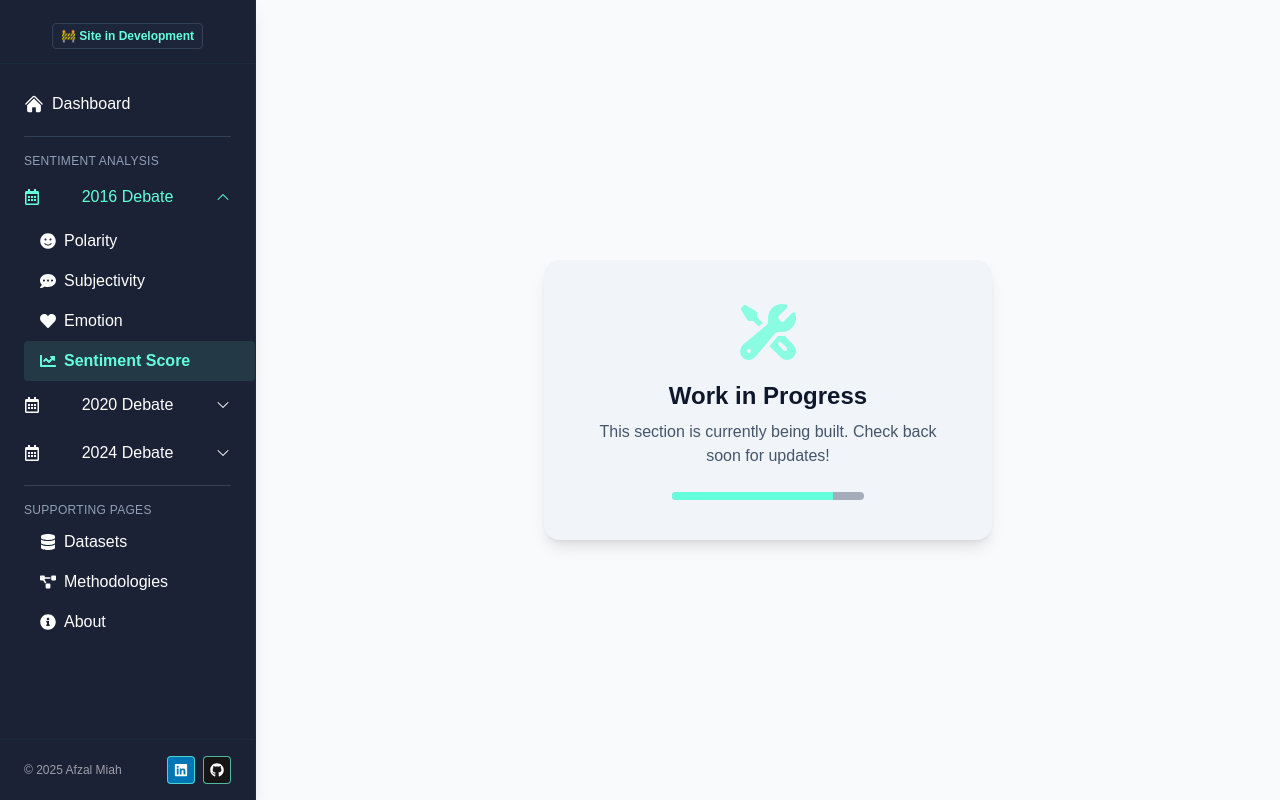
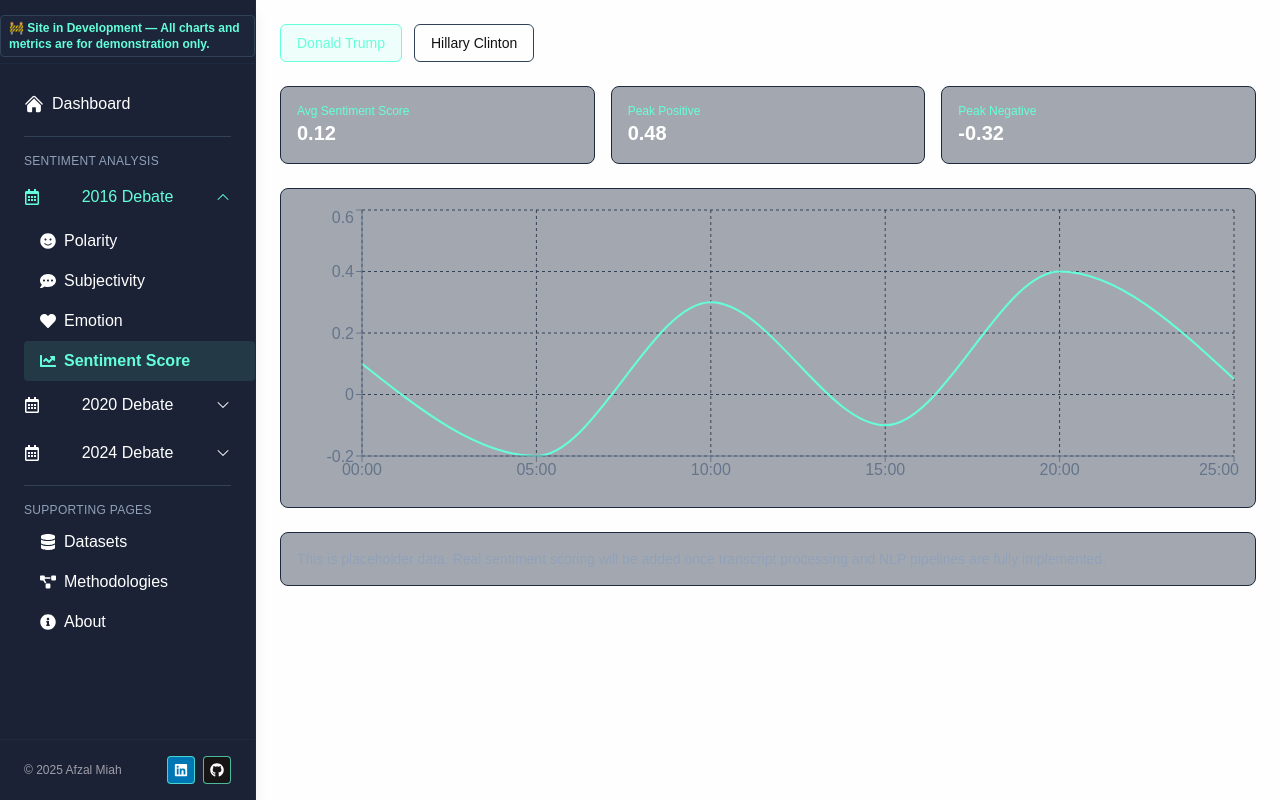
Before and after one commit to affyzal/sentiment-app, a Next.js app: page /2016/sentiment-score in a window 1280 px wide. Built offline with nearby package versions, Linux system fonts and the light colour scheme.

Commit message:
Enhance sentiment analysis dashboard with charts, loading states, and candidate selection; update UI components for consistency across pages

```diff
--- a/src/app/2016/sentiment-score/page.tsx
+++ b/src/app/2016/sentiment-score/page.tsx
@@ -1,39 +1,136 @@
 "use client";
 
+import {
+  LineChart,
+  Line,
+  XAxis,
+  YAxis,
+  Tooltip,
+  CartesianGrid,
+  ResponsiveContainer,
+} from "recharts";
+import { useState, useEffect } from "react";
 import { motion } from "framer-motion";
-import { WrenchScrewdriverIcon } from "@heroicons/react/24/solid";
+import Skeleton from "@/components/Skeleton";
 
-export default function WorkInProgress() {
+const mockData = [
+  { time: "00:00", score: 0.1 },
+  { time: "05:00", score: -0.2 },
+  { time: "10:00", score: 0.3 },
+  { time: "15:00", score: -0.1 },
+  { time: "20:00", score: 0.4 },
+  { time: "25:00", score: 0.05 },
+];
+
+const candidates = ["Donald Trump", "Hillary Clinton"];
+
+export default function SentimentScore2016() {
+  const [selectedCandidate, setSelectedCandidate] = useState("Donald Trump");
+  const [loading, setLoading] = useState(true);
+
+  useEffect(() => {
+    const t = setTimeout(() => setLoading(false), 800);
+    return () => clearTimeout(t);
+  }, []);
+
   return (
-    <div className="min-h-screen flex flex-col items-center justify-center bg-slate-50 dark:bg-slate-900 text-slate-900 dark:text-slate-100 px-6 py-10">
-      <motion.div
-        initial={{ opacity: 0, scale: 0.9 }}
-        animate={{ opacity: 1, scale: 1 }}
-        transition={{ type: "spring", stiffness: 100, damping: 12 }}
-        className="flex flex-col items-center justify-center bg-slate-100 dark:bg-slate-800 rounded-2xl shadow-lg p-10 max-w-md text-center"
-      >
-        <WrenchScrewdriverIcon className="w-16 h-16 text-[#64ffda] mb-4 animate-pulse" />
-        <h1 className="text-2xl font-bold mb-2">Work in Progress</h1>
-        <p className="text-slate-600 dark:text-slate-400 mb-6">
-          This section is currently being built. Check back soon for updates!
+    <div className="p-6 relative">
+
+      {/* Candidate Toggle */}
+      <div className="flex gap-3 mb-6">
+        { loading ? (
+          <>
+            <Skeleton width="100px" height="36px" className="rounded-md" />
+            <Skeleton width="100px" height="36px" className="rounded-md" />
+          </>
+        ) : (
+          candidates.map((c) => (
+            <button
+              key={c}
+              onClick={() => setSelectedCandidate(c)}
+              className={`px-4 py-2 rounded-md text-sm transition border
+                ${
+                  selectedCandidate === c
+                    ? "border-[#64ffda] bg-[#64ffda]/10 text-[#64ffda]"
+                    : "border-slate-700 hover:border-[#64ffda] hover:text-[#64ffda]"
+                }`}
+            >
+              {c}
+            </button>
+          ))
+        )}
+      </div>
+
+      {/* Cards */}
+      <div className="grid grid-cols-1 md:grid-cols-3 gap-4 mb-6">
+        {loading ? (
+          <>
+            <Skeleton height="76px" />
+            <Skeleton height="76px" />
+            <Skeleton height="76px" />
+          </>
+        ) : (
+          <>
+            <div className="p-4 rounded-lg border border-slate-800 bg-slate-800/40 ">
+              <p className="text-xs text-[#64ffda]">Avg Sentiment Score</p>
+              <p className="text-xl font-bold text-white">
+                {selectedCandidate === "Donald Trump" ? "0.12" : "0.25"}
+              </p>
+            </div>
+
+            <div className="p-4 bg-slate-800/40 rounded-lg border border-slate-800">
+              <p className="text-xs text-[#64ffda]">Peak Positive</p>
+              <p className="text-xl font-bold text-white">
+                {selectedCandidate === "Donald Trump" ? "0.48" : "0.61"}
+              </p>
+            </div>
+
+            <div className="p-4 bg-slate-800/40 rounded-lg border border-slate-800">
+              <p className="text-xs text-[#64ffda]">Peak Negative</p>
+              <p className="text-xl font-bold text-white">
+                {selectedCandidate === "Donald Trump" ? "-0.32" : "-0.27"}
+              </p>
+            </div>
+          </>
+        )}
+      </div>
+
+      {/* Chart */}
+      <div className="w-full h-80 bg-slate-800/40 rounded-lg border border-slate-800 p-4">
+        {loading ? (
+          <Skeleton height="100%" />
+        ) : (
+          <ResponsiveContainer width="100%" height="100%">
+            <LineChart data={mockData}>
+              <CartesianGrid strokeDasharray="3 3" stroke="#334155" />
+              <XAxis dataKey="time" stroke="#64748b" />
+              <YAxis stroke="#64748b" />
+              <Tooltip
+                contentStyle={{
+                  backgroundColor: "#0f172a",
+                  border: "1px solid #334155",
+                }}
+                labelStyle={{ color: "#64ffda" }}
+              />
+              <Line
+                type="monotone"
+                dataKey="score"
+                stroke="#64ffda"
+                strokeWidth={2}
+                dot={false}
+              />
+            </LineChart>
+          </ResponsiveContainer>
+        )}
+      </div>
+
+      {/* Placeholder notes */}
+      <div className="mt-6 p-4 bg-slate-800/40 border border-slate-800 rounded-lg">
+        <p className="text-slate-400 text-sm">
+          This is placeholder data. Real sentiment scoring will be added once
+          transcript processing and NLP pipelines are fully implemented.
         </p>
-        <motion.div
-          className="w-48 h-2 bg-slate-700/40 rounded-full overflow-hidden"
-          initial={{ opacity: 0 }}
-          animate={{ opacity: 1 }}
-        >
-          <motion.div
-            className="h-full bg-[#64ffda]"
-            initial={{ width: "0%" }}
-            animate={{ width: ["0%", "60%", "100%", "80%", "100%"] }}
-            transition={{
-              duration: 3,
-              repeat: Infinity,
-              ease: "easeInOut",
-            }}
-          />
-        </motion.div>
-      </motion.div>
+      </div>
     </div>
   );
 }
--- a/src/app/about/page.tsx
+++ b/src/app/about/page.tsx
@@ -28,7 +28,7 @@
         initial={{ opacity: 0, y: 10 }}
         animate={{ opacity: 1, y: 0 }}
         transition={{ delay: 0.1 }}
-        className="mt-8 bg-slate-900/70 border border-slate-800 rounded-2xl p-6"
+        className="mt-8 bg-slate-800/40 border border-slate-800 rounded-2xl p-6"
       >
         <h2 className="text-xl font-semibold text-[#64ffda] mb-3">
           Project Overview
@@ -50,7 +50,7 @@
         initial={{ opacity: 0, y: 10 }}
         animate={{ opacity: 1, y: 0 }}
         transition={{ delay: 0.2 }}
-        className="mt-8 bg-slate-900/70 border border-slate-800 rounded-2xl p-6"
+        className="mt-8 bg-slate-800/40 border border-slate-800 rounded-2xl p-6"
       >
         <h2 className="text-xl font-semibold text-[#64ffda] mb-3">Tech Stack</h2>
         <ul className="list-disc list-inside text-slate-300 space-y-1">
@@ -67,7 +67,7 @@
         initial={{ opacity: 0, y: 10 }}
         animate={{ opacity: 1, y: 0 }}
         transition={{ delay: 0.3 }}
-        className="mt-8 bg-slate-900/70 border border-slate-800 rounded-2xl p-6"
+        className="mt-8 bg-slate-800/40 border border-slate-800 rounded-2xl p-6"
       >
         <h2 className="text-xl font-semibold text-[#64ffda] mb-3">Author</h2>
         <p className="text-slate-300 mb-4">
--- a/src/app/datasets/page.tsx
+++ b/src/app/datasets/page.tsx
@@ -50,7 +50,7 @@
             initial={{ opacity: 0, y: 20 }}
             animate={{ opacity: 1, y: 0 }}
             transition={{ delay: 0.1 * index }}
-            className="bg-slate-900/70 border border-slate-800 rounded-2xl p-5 shadow-md hover:bg-slate-800/70 transition hover:shadow-lg hover:border-[#64ffda] transition"
+            className="bg-slate-800/40 border border-slate-800 rounded-2xl p-5 shadow-md hover:bg-slate-800/70 transition hover:shadow-lg hover:border-[#64ffda] transition"
           >
             <h2 className="text-xl font-semibold mb-1 text-[#64ffda]">
               {dataset.title}
--- a/src/app/globals.css
+++ b/src/app/globals.css
@@ -72,3 +72,29 @@
   scrollbar-width: thin;
   scrollbar-color: rgba(100, 255, 218, 0.35) rgba(15, 23, 42, 0.45);
 }
+
+.shimmer {
+  position: relative;
+  overflow: hidden;
+}
+
+.shimmer::after {
+  content: "";
+  position: absolute;
+  top: 0;
+  left: -150%;
+  width: 150%;
+  height: 100%;
+  background: linear-gradient(
+    90deg,
+    transparent,
+    rgba(255, 255, 255, 0.12),
+    transparent
+  );
+  animation: shimmer 1.8s infinite;
+}
+
+@keyframes shimmer {
+  0% { left: -150%; }
+  100% { left: 150%; }
+}
--- a/src/app/page.tsx
+++ b/src/app/page.tsx
@@ -29,7 +29,7 @@
           animate={{ opacity: 1 }}
           transition={{ delay: 0.2, duration: 0.6 }}
         >
-          Presidential Debate Sentiment Analysis
+          US Presidential Debate Sentiment Analysis
         </motion.h1>
 
         {/* Hero Subtitle */}
@@ -39,7 +39,7 @@
           animate={{ opacity: 1 }}
           transition={{ delay: 0.2, duration: 0.6 }}
         >
-          Explore public sentiment and emotions during presidential debates. Analyze polarity, subjectivity, and sentiment scores for the 2016, 2020, and 2024 debates using our interactive dashboard.
+          Explore sentiment and emotions during the US presidential debates. Analyze polarity, subjectivity, and sentiment scores for the 2016, 2020, and 2024 debates using our interactive dashboard.
         </motion.p>
 
         {/* CTA Buttons */}
--- a/src/components/Sidebar.tsx
+++ b/src/components/Sidebar.tsx
@@ -180,7 +180,9 @@
             transition={{ delay: 0.5 }}
             className="mt-2 px-2 py-1 bg-slate-800/50 rounded text-xs text-[#64ffda] border border-slate-700"
           >
-            <span className="animate-pulse">🚧 Site in Development</span>
+            <span className="animate-pulse">
+              🚧 Site in Development — All charts and metrics are for demonstration only.
+            </span>
           </motion.div>
 
         </motion.a>
--- /dev/null
+++ b/src/components/Skeleton.tsx
@@ -0,0 +1,14 @@
+interface SkeletonProps {
+  height?: string | number;
+  width?: string | number;
+  className?: string;
+}
+
+export default function Skeleton({ height = "100%", width = "100%", className = "" }: SkeletonProps) {
+  return (
+    <div
+      className={`bg-slate-700/50 rounded animate-pulse ${className}`}
+      style={{ height, width }}
+    />
+  );
+}
```
